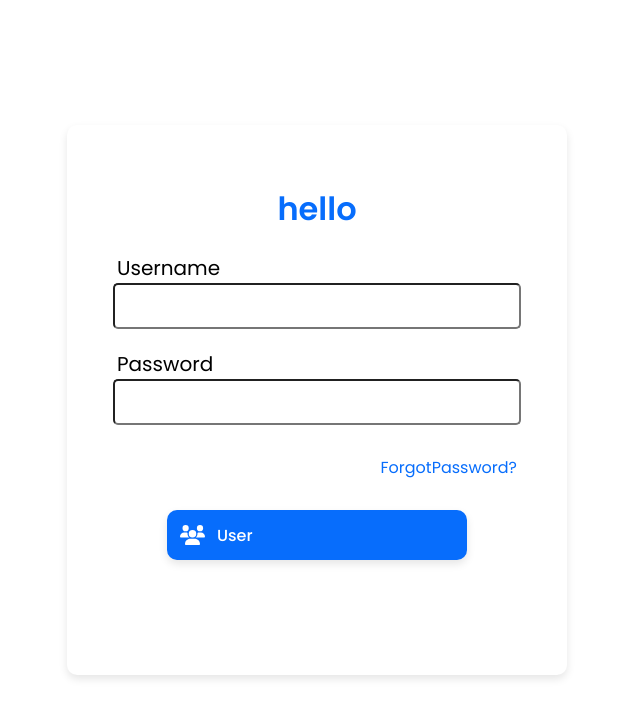
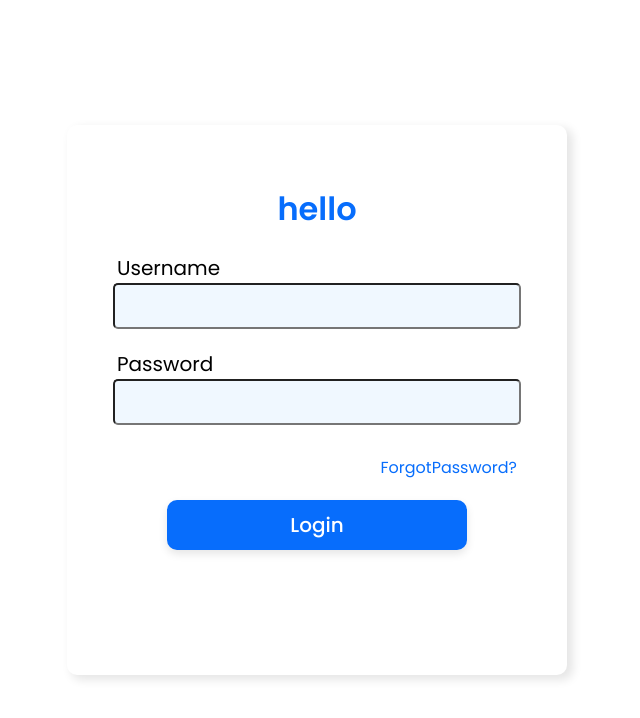
Before and after one commit to anirudh-mk/agriculture-automation-using-iot-frontend-web, a React (Vite) app: page / in a window 1280 px wide. Shown: the top 718 px of the page, without its empty margins (323-963 px from the left). Built offline with nearby package versions, Linux system fonts and the light colour scheme.

Commit message:
optim(LoginScreen):code optimized

```diff
--- a/screens/LoginScreen/LoginScreen.css
+++ b/screens/LoginScreen/LoginScreen.css
@@ -11,7 +11,7 @@
     height: 550px;
     background-color: white;
     border-radius: 10px;
-    box-shadow: 0 4px 8px rgba(0, 0, 0, 0.1);
+    box-shadow: 5px 4px 10px 1px rgba(1, 1, 1, .1);
 }
 .loginScreenInputContainerHeaddingContainer{
     width: 100%;
@@ -39,12 +39,16 @@
     margin-bottom: 20px;
     border-radius: 5px;
     width: 400px;
+    font-size: 20px;
+    background-color: aliceblue;
 }
 .password{
     height: 40px;
     margin-bottom: 20px;
     border-radius: 5px;
     width: 400px;
+    font-size: 20px;
+    background-color: aliceblue;
 }
 .loginScreenForgotPassword{
     display: inline;
@@ -57,3 +61,7 @@
 .loginScreenLoginButtonContainer{
     width: 300px;
 }
+.loginScreenForgotPassword:hover{
+    cursor: pointer;
+    color: #000000;
+}
--- a/screens/LoginScreen/LoginScreen.jsx
+++ b/screens/LoginScreen/LoginScreen.jsx
@@ -2,7 +2,7 @@ import React from "react";
 import "./LoginScreen.css";
 import { faUsers } from "@fortawesome/free-solid-svg-icons";
 
-import IconButton from "../../components/IconButton/IconButton";
+import TextButton from "../../components/TextButton/TextButton";
 
 function LoginScreen() {
   return (
@@ -18,13 +18,7 @@ function LoginScreen() {
           <input className="password" type="password" />
           <p className="loginScreenForgotPassword">ForgotPassword?</p>
           <div className="loginScreenLoginButtonContainer">
-            <IconButton
-              height={50}
-              backgroundColor="#076DFC"
-              borderRadius={10}
-              buttonText="User"
-              icon={faUsers}
-            />
+            <TextButton width={300} height={50} buttonText="Login"></TextButton>
           </div>
         </div>
       </div>
```
